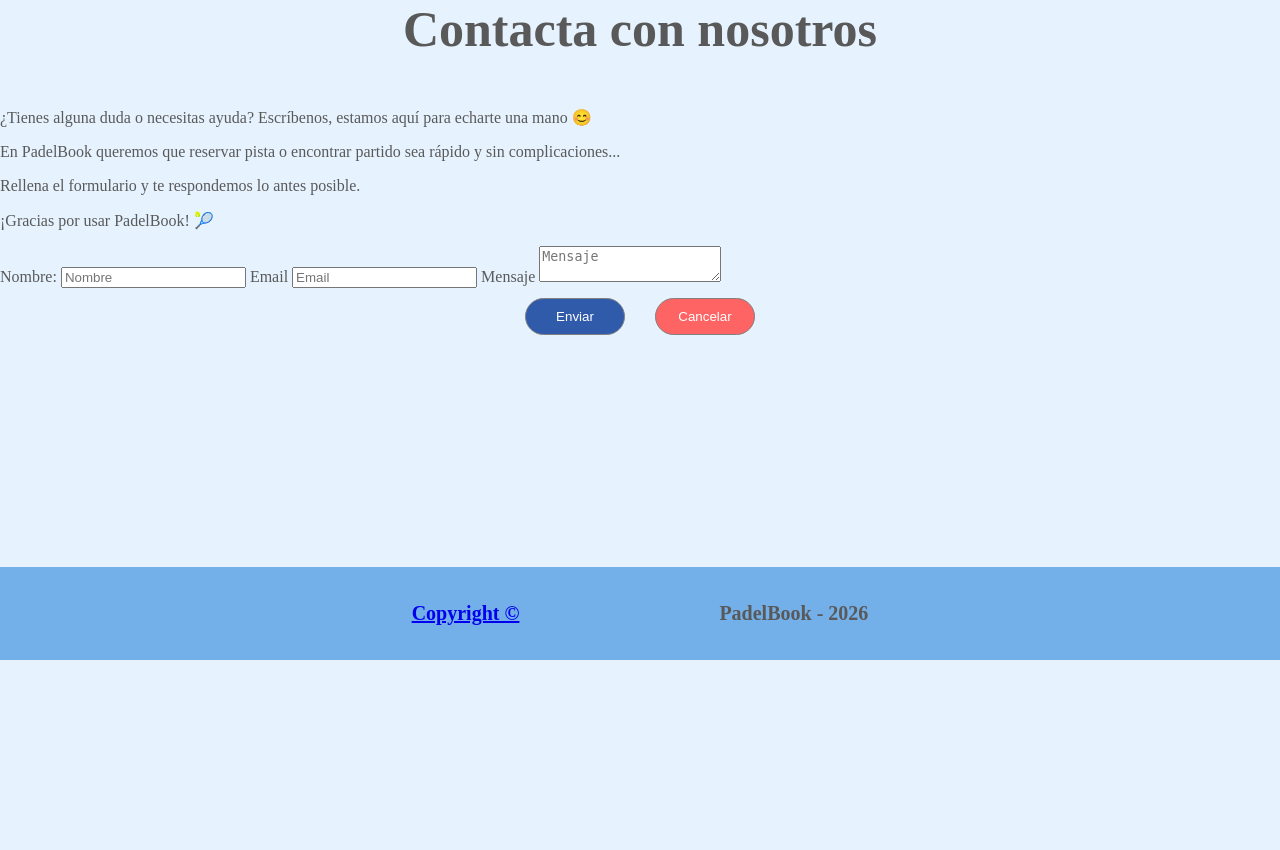
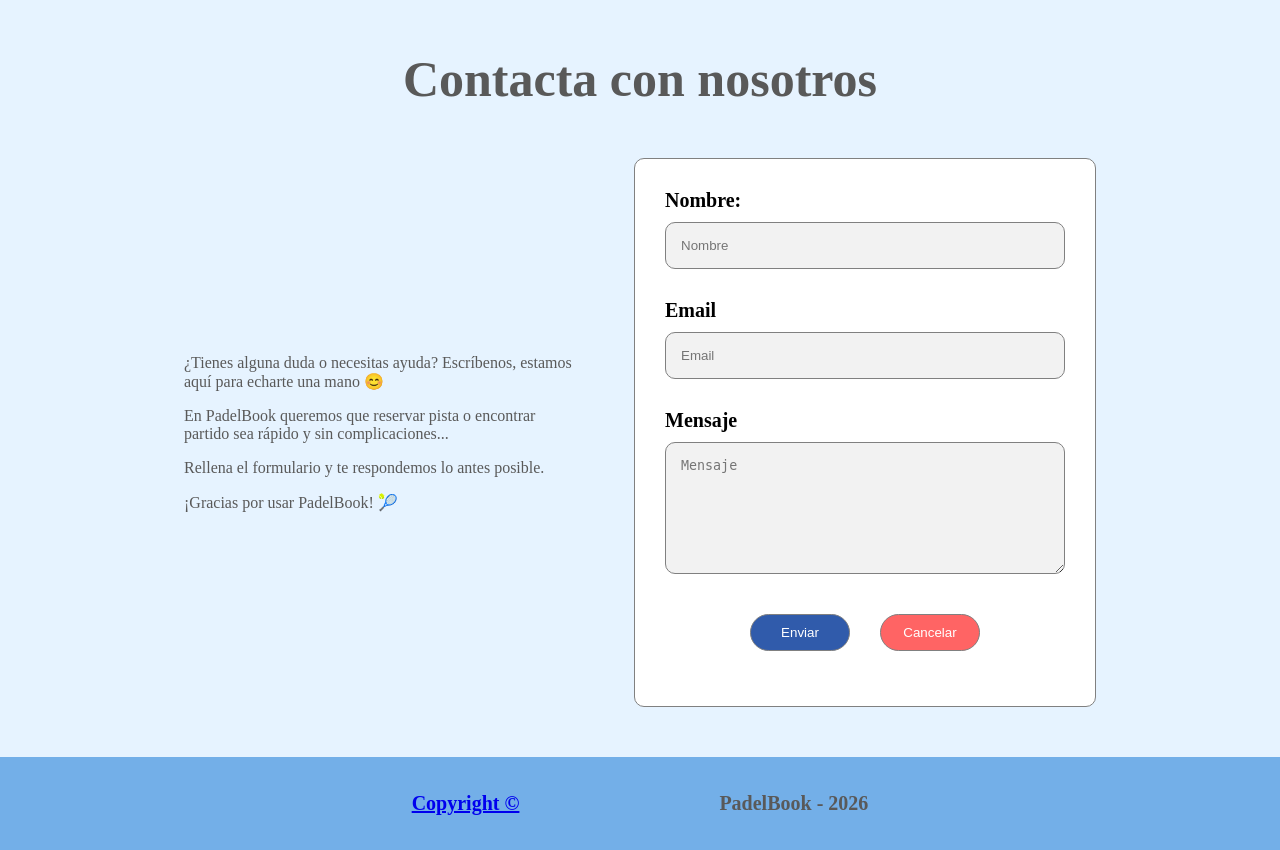
Before and after one commit to ChristianEscalas/PadelBook, a Flask app: page /contacto in a window 1280 px wide; the page is wider, and only the part inside the window is pictured. Shown: the part 140-990 px from the top of that part. Before the commit the page ends 800 px from the top of that part, so only its background shows below. Run offline with Flask 3, Linux system fonts and the light colour scheme; some libraries are stand-ins or nearby versions.

Commit message:
feat: add css style to contact page and hover to nav links

```diff
--- a/app/static/css/styles.css
+++ b/app/static/css/styles.css
@@ -14,6 +14,18 @@ main {
   background-color: #E6F3FF;
 }
 
+#contactButton,
+#reservaButton {
+  cursor: pointer;
+  transition: transform 0.3s ease, background-color 0.3s ease;
+}
+
+#contactButton:hover,
+#reservaButton:hover {
+  background-color: #AEEA00;
+  color: black;
+  transform: translateY(-5px);
+}
 
 h1 {
   margin: 0px;
@@ -60,10 +72,17 @@ h1 {
 }
 
 #nav nav ul li a {
+  display: inline-block;
   text-decoration: none;
   font-size: 25px;
   color: #595959;
   font-weight: 600;
+  transition: transform 0.3s ease, color 0.3s ease;
+}
+
+#nav nav ul li a:hover {
+  color: #AEEA00;
+  transform: translateY(-5px);
 }
 
 #contactButton {
@@ -333,3 +352,86 @@ footer div {
   color: #305BAB;
   text-align: center;
 }
+
+/* CONTACTO */
+
+#contacto {
+  padding: 50px;
+}
+
+#contacto #form-contenedor {
+  display: flex;
+  align-items: center;
+  justify-content: center;
+  gap: 50px;
+}
+
+#texto-contacto, #contacto #form {
+  flex: 1;
+  max-width: 400px;
+}
+
+#contacto #form {
+  display: flex;
+  flex-direction: column;
+  width: 100%;
+  background-color: #FFFFFF;
+  padding: 30px;
+  border-radius: 10px;
+  border: 1px solid gray;
+}
+
+#contacto #form label {
+  color: black;
+  font-size: 20px;
+  font-weight: 600;
+  margin-bottom: 10px;
+}
+
+#contacto #form input {
+  background-color: #F2F2F2;
+  padding: 15px;
+  margin-bottom: 30px;
+  border-radius: 10px;
+  border: 1px solid gray;
+}
+
+#contacto #form textarea {
+  background-color: #F2F2F2;
+  padding: 15px;
+  margin-bottom: 30px;
+  border-radius: 10px;
+  border: 1px solid gray;
+  height: 100px;
+}
+#form #botones {
+  display: flex;
+  gap: 30px;
+  justify-content: center;
+}
+
+#botones button {
+  margin-top: 10px;
+  margin-bottom: 25px;
+  padding: 10px;
+  width: 100px;
+  border-radius: 20px;
+  border: 1px solid gray;
+  color: white;
+  cursor: pointer;
+  transition: transform 0.3s ease, background-color 0.3s ease;
+}
+
+#botones button:hover {
+  background-color: #AEEA00;
+  color: black;
+  transform: translateY(-5px);
+}
+
+#loginButton {
+  background-color: #305BAB;
+}
+
+#cancelButton {
+  background-color: #FF6464;
+}
--- a/app/templates/contact.html
+++ b/app/templates/contact.html
@@ -21,10 +21,12 @@
   <div id="contacto">
     <h1>Contacta con nosotros</h1>
     <div id="form-contenedor">
-      <p>¿Tienes alguna duda o necesitas ayuda? Escríbenos, estamos aquí para echarte una mano 😊</p>
-      <p>En PadelBook queremos que reservar pista o encontrar partido sea rápido y sin complicaciones...</p>
-      <p>Rellena el formulario y te respondemos lo antes posible.</p>
-      <p>¡Gracias por usar PadelBook! 🎾</p>
+      <div id="texto-contacto">
+        <p>¿Tienes alguna duda o necesitas ayuda? Escríbenos, estamos aquí para echarte una mano 😊</p>
+        <p>En PadelBook queremos que reservar pista o encontrar partido sea rápido y sin complicaciones...</p>
+        <p>Rellena el formulario y te respondemos lo antes posible.</p>
+        <p>¡Gracias por usar PadelBook! 🎾</p>
+      </div>
 
       <form id="form">
         <label for="name">Nombre:</label>
--- a/app/templates/index.html
+++ b/app/templates/index.html
@@ -17,7 +17,7 @@
   <section id="inicio">
     <div class="columna">
       <h1>Reserva tu pista de padel en segundos</h1>
-      <button type="button">RESERVA</button>
+      <button type="button" id="reservaButton">RESERVA</button>
     </div>
     <div class="columna">
       <img src="{{url_for('static', filename='images/fotoPadelBook.jpg')}}" alt="Foto PadelBook"></img>
```
